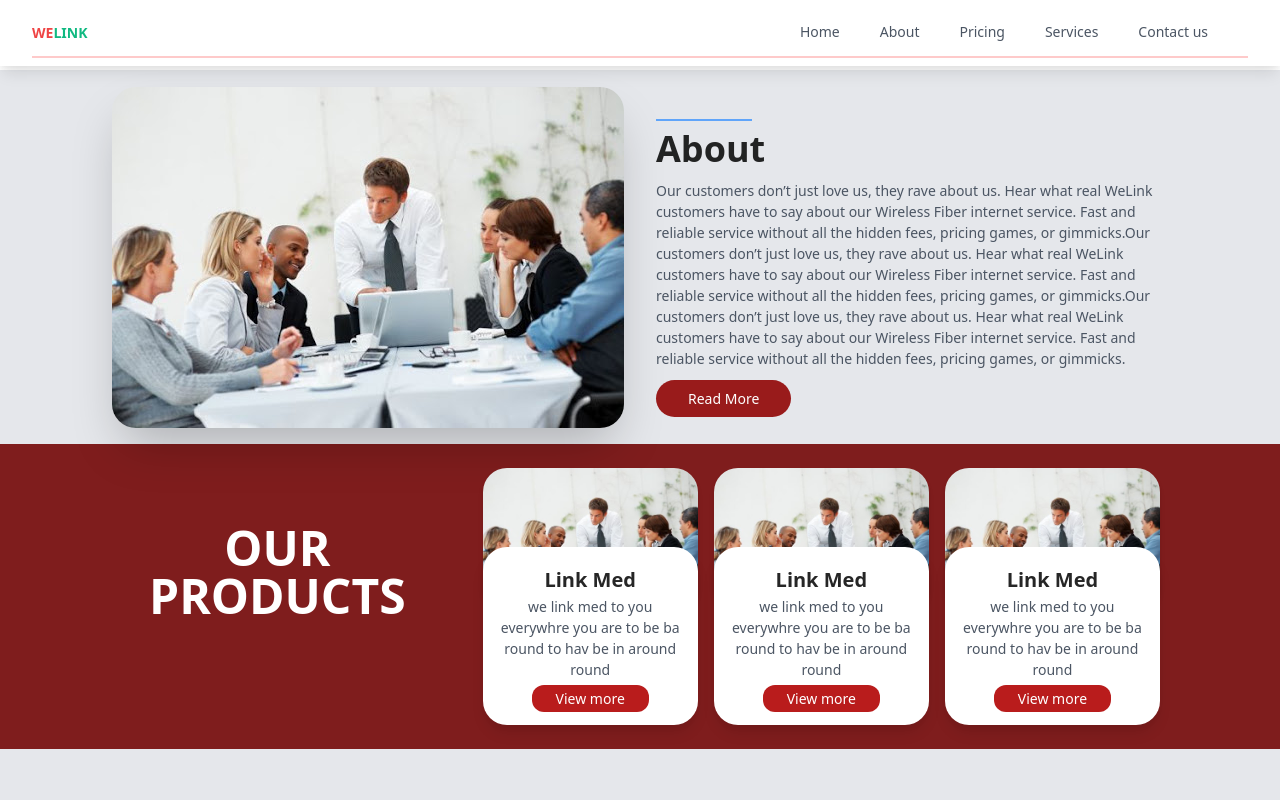
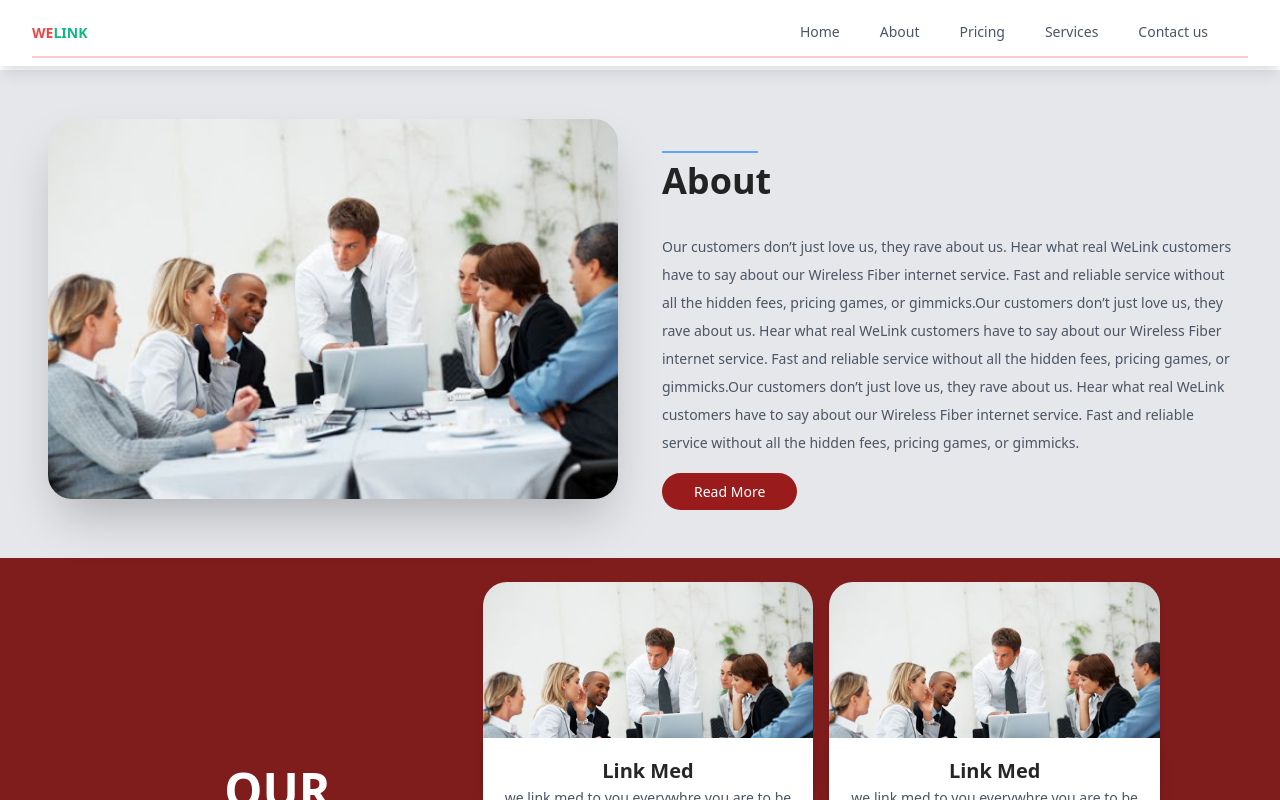
Before and after one commit to tuganimana/welinkmed-note, a React (Create React App) app: page / in a window 1280 px wide. Shown: the top 800 px of the page. Built offline with nearby package versions, Linux system fonts and the light colour scheme.

Commit message:
feat: Added new changes on body

```diff
--- a/src/components/home/pages/body.tsx
+++ b/src/components/home/pages/body.tsx
@@ -44,34 +44,38 @@ export default function Body () {
   ]
   return (
   <>
-  <div className="md:pr-24 xm:pr-2  md:pl-24 flex flex-wrap bg-gray-200">
-       <div className="w-ful md:w-1/2 p-4 md:p-4">
+  <div className="bg-gray-200">
+    <div className="container  mx-auto md:p-8">
+    <div className="grid md:grid-cols-2 gap-3 ">
+       <div className="p-4">
            <div className="">
-             <img src={group} className="rounded-3xl shadow-2xl" alt=""/>
+             <img src={group} className="rounded-3xl w-full shadow-2xl" alt=""/>
            </div>
        </div>
-       <div className="w-ful md:w-1/2 p-4 grid gap-0">
-         <span className="font-bold w-24 pt-2 text-4xl md:mt-8 border-t-2 border-blue-400">About</span>
-         <span className="text-md text-gray-600 font-medium">Our customers don’t just love us, they rave about us. Hear what real WeLink customers have to say about our Wireless Fiber internet service. Fast and reliable service without all the hidden fees, pricing games, or gimmicks.Our customers don’t just love us, they rave about us. Hear what real WeLink customers have to say about our Wireless Fiber internet service. Fast and reliable service without all the hidden fees, pricing games, or gimmicks.Our customers don’t just love us, they rave about us. Hear what real WeLink customers have to say about our Wireless Fiber internet service. Fast and reliable service without all the hidden fees, pricing games, or gimmicks.</span>
-         <span> <button className="bg-red-800 hover:bg-red-700 p-2 pr-8 pl-8 text-white rounded-3xl">Read More</button></span>
+       <div className="p-4">
+         <p className="font-bold w-24 pt-2 text-4xl md:mt-8 border-t-2 border-blue-400 mb-4">About</p>
+         <p className="text-md text-gray-600 leading-loose py-4 font-medium">Our customers don’t just love us, they rave about us. Hear what real WeLink customers have to say about our Wireless Fiber internet service. Fast and reliable service without all the hidden fees, pricing games, or gimmicks.Our customers don’t just love us, they rave about us. Hear what real WeLink customers have to say about our Wireless Fiber internet service. Fast and reliable service without all the hidden fees, pricing games, or gimmicks.Our customers don’t just love us, they rave about us. Hear what real WeLink customers have to say about our Wireless Fiber internet service. Fast and reliable service without all the hidden fees, pricing games, or gimmicks.</p>
+         <p> <button className="bg-red-800 hover:bg-red-700 p-2 pr-8 pl-8 text-white rounded-3xl">Read More</button></p>
        </div>
+  </div>
+    </div>
   </div>
   <div className="md:pr-24 xm:pr-2  md:pl-24 flex flex-wrap bg-red-900">
        <div className="w-ful md:w-1/3 p-4 md:p-4">
-           <div className="text-center justify-center pt-16">
-             <span className="text-white font-bold text-5xl">OUR PRODUCTS</span>
+           <div className="text-center md:mt-16 py-32">
+             <span className="text-white font-bold  text-5xl">OUR PRODUCTS</span>
            </div>
        </div>
        <div className="w-ful md:w-2/3 flex flex-wrap p-4">
        {
         services.map((serviceitem:any, index) => {
           return (
-            <div key={index} className="w-full md:w-1/3 p-2" data-scrollreveal="enter top over 0.4s after 0.1s">
+            <div key={index} className="w-full md:w-1/2 p-2" data-scrollreveal="enter top over 0.4s after 0.1s">
              <div className="wrapper antialiased text-gray-900">
                <div>
                  <img src={group} alt=" random imgee" className="w-full object-cover object-center rounded-3xl shadow-md" />
                <div className="relative -mt-16  ">
-                 <div className="bg-white p-4 item-center text-center rounded-3xl shadow-lg">
+                 <div className="bg-white p-4 item-center text-center rounded-b-3xl  shadow-lg">
                     <h4 className="mt-1 text-xl font-semibold capiltalized leading-tight truncate">{serviceitem.title}</h4>
                  <div className="mt-1">
                    <span className="text-gray-600 text-sm">
@@ -79,7 +83,7 @@ export default function Body () {
                     </span>
                  </div>
                  <div className="mt-2">
-                   <a href="" className="bg-red-700 hover:bg-red-600 pr-6 pl-6 pt-1 pb-1 rounded-xl text-white font-medium hover:text-white w-full">View more</a>
+                   <a href="" className="bg-red-700 hover:bg-red-600 pr-6 pl-6 pt-1 pb-1 shadow-xl text-white font-medium hover:text-white w-full">View more</a>
                  </div>
                  </div>
                </div>
```
